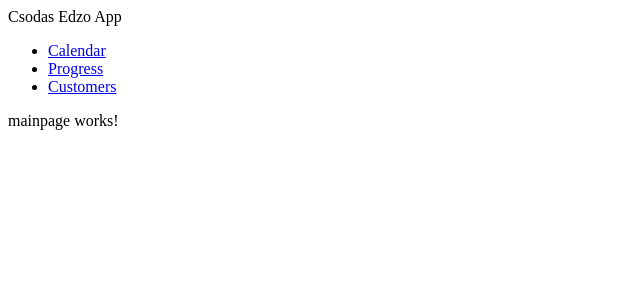
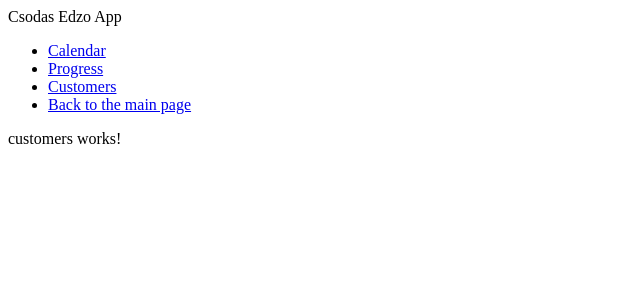
Before and after one commit to Doeme69/webkertedzo, an Angular app in the folder edzoApp/: page /customers in a window 1280 px wide. Before the commit this address led to /. Shown: the top 300 px of the page, without its empty margins (0-640 px from the left). Built offline with nearby package versions, Linux system fonts and the light colour scheme.

Commit message:
Routing gud hahi

```diff
--- a/edzoApp/src/app/app.component.html
+++ b/edzoApp/src/app/app.component.html
@@ -1,3 +1,3 @@
 Csodas Edzo App
 
-<app-mainpage></app-mainpage>
+<app-shared></app-shared>
--- a/edzoApp/src/app/app.module.ts
+++ b/edzoApp/src/app/app.module.ts
@@ -9,6 +9,7 @@ import { MainpageComponent } from './mainpage/mainpage.component';
 import { SharedComponent } from './shared/shared.component';
 import { CalendarComponent } from './calendar/calendar.component';
 import { ProgressComponent } from './progress/progress.component';
+import { CustomersComponent } from './customers/customers.component';
 
 @NgModule({
   declarations: [
@@ -18,7 +19,8 @@ import { ProgressComponent } from './progress/progress.component';
     MainpageComponent,
     SharedComponent,
     CalendarComponent,
-    ProgressComponent
+    ProgressComponent,
+    CustomersComponent
   ],
   imports: [
     BrowserModule,
--- /dev/null
+++ b/edzoApp/src/app/customers/customers.component.html
@@ -0,0 +1 @@
+<p>customers works!</p>
--- a/edzoApp/src/app/mainpage/mainpage.component.html
+++ b/edzoApp/src/app/mainpage/mainpage.component.html
@@ -1,2 +1 @@
-<app-shared></app-shared>
 <p>mainpage works!</p>
--- a/edzoApp/src/app/shared/shared.component.html
+++ b/edzoApp/src/app/shared/shared.component.html
@@ -1,9 +1,11 @@
 <div class = "navigation-container">
   <nav id="navbar">
     <ul>
-      <li><a href="#">Calendar</a></li>
-      <li><a href="#">Progress</a></li>
-      <li><a href="#">Customers</a></li>
+      <li><a routerLink="/calendar">Calendar</a></li>
+      <li><a routerLink="/progress">Progress</a></li>
+      <li><a routerLink="/customers">Customers</a></li>
+      <li><a routerLink="/main">Back to the main page</a></li>
     </ul>
   </nav>
 </div>
+<router-outlet></router-outlet>
```
Also changed, not shown: edzoApp/src/app/app-routing.module.ts (+8 -1 lines), edzoApp/src/app/customers/customers.component.ts (added, +10 -0 lines), edzoApp/src/app/customers/customers.component.css (added), 2 other files (tests, documents, lock files or other folders).
